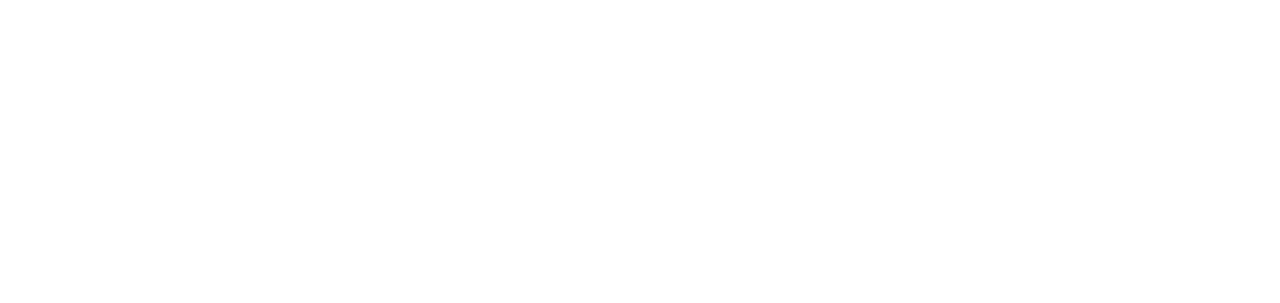
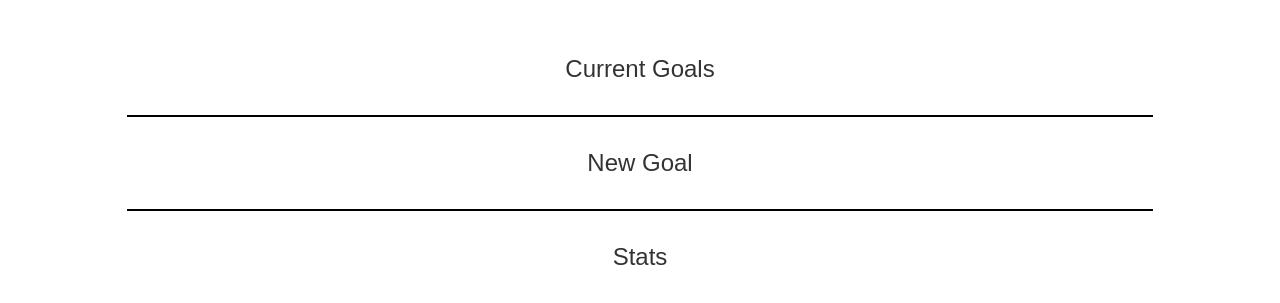
Before and after one commit to phatch21/Group_Project_Scrum, a React (Vite) app in the folder frontend/: page /menu in a window 1280 px wide. Before the commit this address had no page. Shown: the part 237-540 px from the top of the page. Built offline with nearby package versions, Linux system fonts and the light colour scheme.

Commit message:
fixed routes

```diff
--- a/frontend/src/App.tsx
+++ b/frontend/src/App.tsx
@@ -25,6 +25,7 @@
         <Route path="/" element={<HomePage />} />
         <Route path="/settings" element={<SettingsPage />} />
         <Route path="/customization" element={<CustomizationsPage />} />
+        <Route path="/menu" element={<Stats/>}/>
         <Route path="/stats" element={<StatsPage />} />
         <Route path="/Login" element={<LoginPage />} />
         <Route path="/Orchard" element={<OrchardPage />} />
--- a/frontend/src/BottomNavigation.tsx
+++ b/frontend/src/BottomNavigation.tsx
@@ -59,7 +59,7 @@
             iconName="target"
             svgContent={TARGET_ICON}
             isActive={activeIcon === "target"}
-            onClick={() => navigate("/stats")}
+            onClick={() => navigate("/menu")}
             ariaLabel="Target"
             id={""}
             icon={undefined}
--- a/frontend/src/components/GoalsAccomplished.tsx
+++ b/frontend/src/components/GoalsAccomplished.tsx
@@ -1,4 +1,4 @@
-import React from 'react';
+import React from "react";
 
 const totalGoals = 10;
 const completedGoals = 7;
@@ -11,7 +11,9 @@
       <div className="w-40 h-40 rounded-full border-8 border-green-400 flex items-center justify-center text-2xl font-bold">
         {percentage}%
       </div>
-      <p className="mt-4">{completedGoals} of {totalGoals} goals completed</p>
+      <p className="mt-4">
+        {completedGoals} of {totalGoals} goals completed
+      </p>
     </div>
   );
 };
--- a/frontend/src/pages/CreateAccountPage.tsx
+++ b/frontend/src/pages/CreateAccountPage.tsx
@@ -1,4 +1,4 @@
-import CreateAccount from "../CreateAccount";
+import CreateAccount from "./CreateAccount";
 
 function CreateAccountPage() {
   return (
--- a/frontend/src/stats.tsx
+++ b/frontend/src/stats.tsx
@@ -11,7 +11,9 @@
         New Goal
       </div>
       <hr />
-      <div className="menu-item">Stats</div>
+      <div className="menu-item" onClick={() => navigate("/stats")}>
+        Stats
+      </div>
     </div>
   );
 }
```
